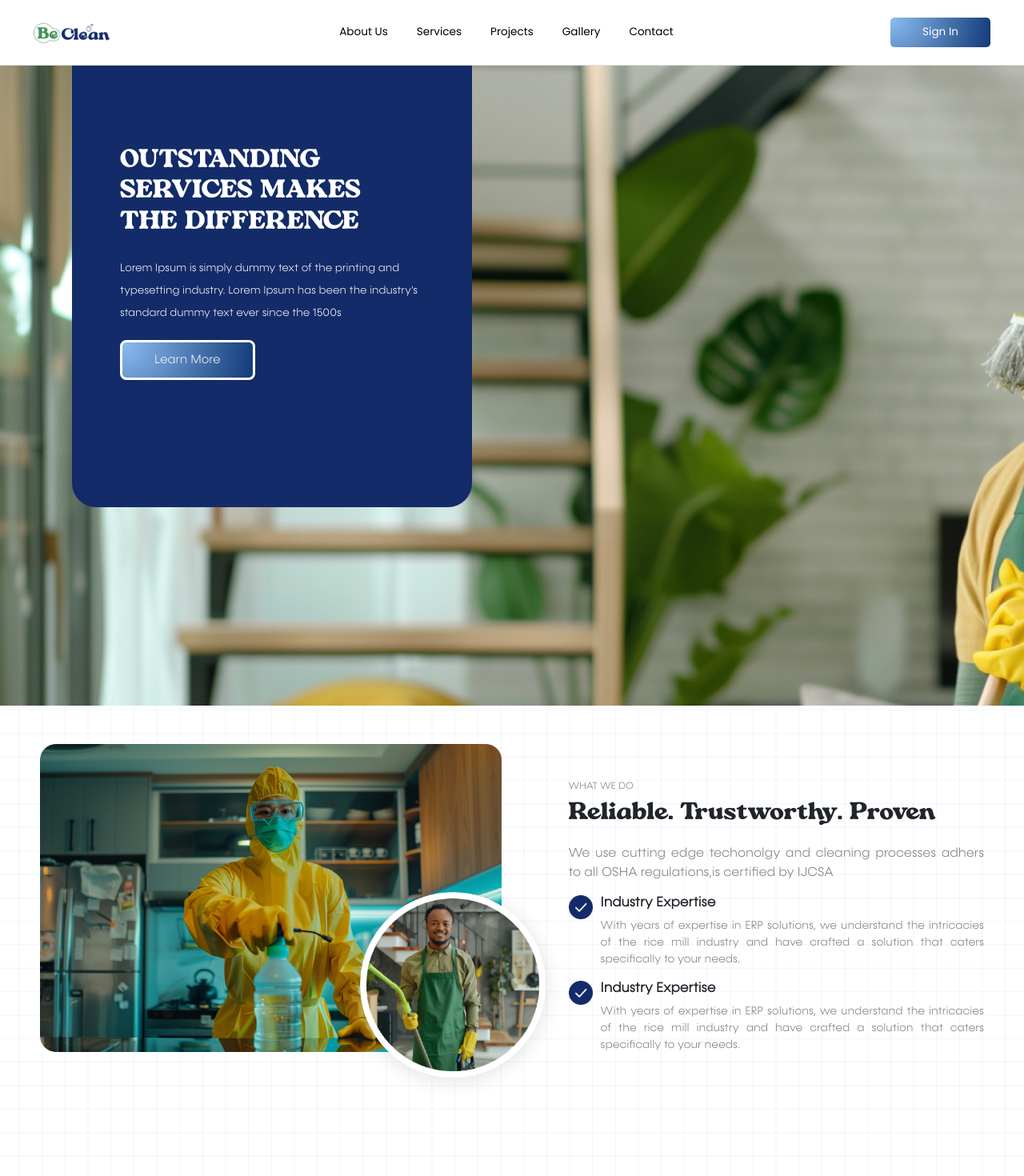
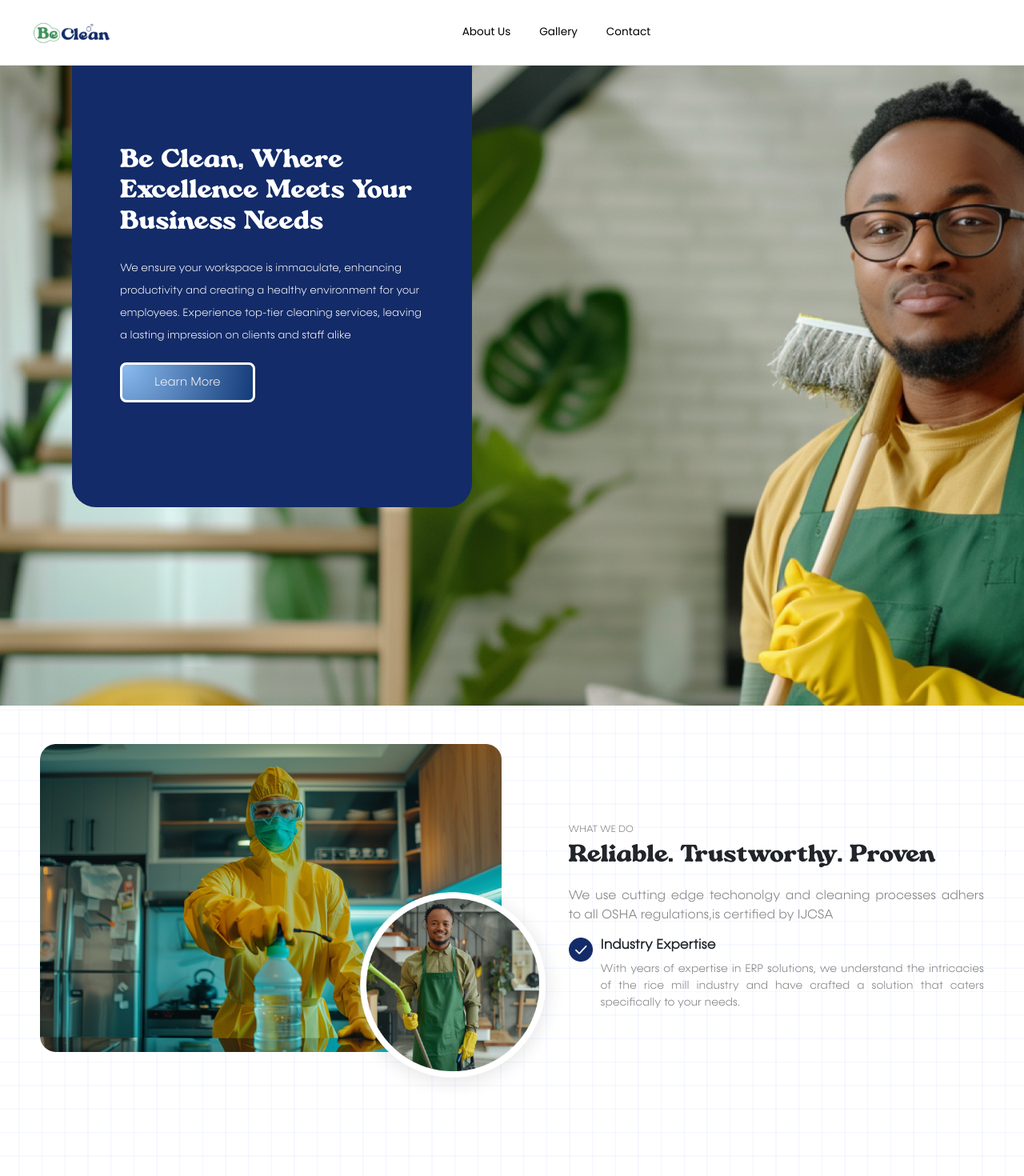
Before and after one commit to subhamexplore/beClean, a React (Create React App) app: page / in a window 1280 px wide. Shown: the top 1470 px of the page at 80% size. Built offline with nearby package versions, Linux system fonts and the light colour scheme.

Commit message:
changes added

```diff
--- a/src/assets/styles/Home.css
+++ b/src/assets/styles/Home.css
@@ -5,10 +5,20 @@
 }
 .Bann-ri {
   background-image: url("../images/home.png");
-  /* background-position: center; */
+  background-position: center;
   background-repeat: no-repeat;
   background-size: cover;
   height: 100vh;
+}
+@media(max-width:1050px){
+  .Bann-ri {
+    background-position: -300px 0;
+  }
+}
+@media(max-width:860px){
+  .Bann-ri {
+    background-position: -400px 0;
+  }
 }
 #astro {
   font-family: astro-earth;
@@ -22,6 +32,18 @@
   border-radius: 0 0 30px 30px;
   margin: 0 90px;
   line-height: 28px;
+}
+@media(max-width:945px){
+  .blue-box {
+    background-color: #132b68;
+    height: auto;
+    width: 400px;
+    padding: 100px 50px 60px 50px;
+    color: white;
+    border-radius: 0 0 30px 30px;
+    margin: 0 90px;
+    line-height: 28px;
+  }
 }
 @media(max-width:690px){
     .blue-box{
--- a/src/components/Navbar.js
+++ b/src/components/Navbar.js
@@ -34,16 +34,6 @@ const Navbar = () => {
                 </Link>
               </li>
               <li className="nav-item">
-                <a className="nav-link" href="#">
-                    Services
-                </a>
-              </li>
-              <li className="nav-item">
-                <a className="nav-link">
-                  Projects
-                </a>
-              </li>
-              <li className="nav-item">
                 <Link className="nav-link" to={'/gallery'}>
                   Gallery
                 </Link>
@@ -54,11 +44,6 @@ const Navbar = () => {
                 </Link>
               </li>
             </ul>
-            <form className="d-flex" role="search">
-              <button className="nav-button btn" type="submit">
-                Sign In
-              </button>
-            </form>
           </div>
         </div>
       </nav>
--- a/src/pages/Abouts.js
+++ b/src/pages/Abouts.js
@@ -75,16 +75,19 @@ const Abouts = () => {
       <div className="Bann-ri" id="ab">
         <div className="blue-box">
           <h1 className="mb-4" id="astro" style={{ fontSize: "2rem" }}>
-            SERVICES THAT ADHERE TO ALL YOUR NEEDSs
+            Services That Adhere To All Your Need
           </h1>
           <p style={{ fontSize: "0.85rem" }}>
-            Lorem Ipsum is simply dummy text of the printing and typesetting
-            industry. Lorem Ipsum has been the industry's standard dummy text
-            ever since the 1500
+            Our Vision is to provide a trustworthy and quality cleaning service
+            that will far exceed the expectations of the customer the first time
+            around
           </p>
           <div className="button-get-r" type="button">
+            <a
+              href="https://www.honeybook.com/widget/vision_group_cleaning_279052/cf_id/666b72c762383900258d8246"
+              target="_blank"
+            >
               <button
-              onClick={() => nav("/contact")}
                 className="who-btn-gs"
                 style={{
                   border: "3px solid white",
@@ -94,6 +97,7 @@ const Abouts = () => {
               >
                 Contact Us
               </button>
+            </a>
           </div>
         </div>
       </div>
@@ -113,37 +117,40 @@ const Abouts = () => {
           </p>
           <div className="lorem-top" style={{ gap: "10px" }}>
             <div className="lorem">
-              <h5>Lorem Ipsum</h5>
+              <h5>Post & Final Construction Cleaning</h5>
               <p>
-                Lorem Ipsum is simply dummy text of the printing and typesetting
-                industry. Lorem Ipsum has been the industry's standard dummy
-                text ever since the 1500s
+                We offer comprehensive post and final construction cleaning
+                services, ensuring every detail is handled from removing debris
+                and dust to sanitizing surfaces, so your newly renovated space
+                is pristine and ready for use.
               </p>
             </div>
             <div className="lorem">
-              <h5>Lorem Ipsum</h5>
+              <h5>Covid-19 Deep Cleaning & Disinfection</h5>
               <p>
-                Lorem Ipsum is simply dummy text of the printing and typesetting
-                industry. Lorem Ipsum has been the industry's standard dummy
-                text ever since the 1500s
+                We deliver advanced COVID-19 deep cleaning using electrostatic
+                sprayers and CDC-approved disinfectants, ensuring a safe and
+                germ-free workplace.
               </p>
             </div>
           </div>
           <div className="lorem-top mt-3" style={{ gap: "10px" }}>
             <div className="lorem">
-              <h5>Lorem Ipsum</h5>
+              <h5>Commercial Cleaning</h5>
               <p>
-                Lorem Ipsum is simply dummy text of the printing and typesetting
-                industry. Lorem Ipsum has been the industry's standard dummy
-                text ever since the 1500s
+                We specialize in comprehensive commercial cleaning services,
+                including facilities management, janitorial maintenance, and
+                specialized cleaning for malls, offices, schools, and airports,
+                with a focus on safety, efficiency, and top-quality service.
               </p>
             </div>
             <div className="lorem">
-              <h5>Lorem Ipsum</h5>
+              <h5>Residential Cleaning</h5>
               <p>
-                Lorem Ipsum is simply dummy text of the printing and typesetting
-                industry. Lorem Ipsum has been the industry's standard dummy
-                text ever since the 1500s
+                We provide thorough post and final cleaning services before
+                staging and move-in, ensuring your home is pristine and ready to
+                enjoy, from utility rooms and bathrooms to kitchens and
+                bedrooms, using top-quality, products.
               </p>
             </div>
           </div>
@@ -154,7 +161,7 @@ const Abouts = () => {
         </div>
       </div>
 
-      <div className="container slider-container">
+      {/* <div className="container slider-container">
         <Slider {...carosettings}>
           <div className="d-flex justify-content-center caro-div">
             <img className="caro-slide-one" src={caro} alt="" />
@@ -169,8 +176,7 @@ const Abouts = () => {
             <img className="caro-slide-one" src={caro} alt="" />
           </div>
         </Slider>
-      </div>
-      <br />
+      </div> */}
       <br />
       <br />
       <br />
--- a/src/pages/Contact.js
+++ b/src/pages/Contact.js
@@ -88,9 +88,7 @@ const Contact = () => {
               Let's Talk
             </h1>
             <p className="form-cont-p" style={{ color: "#7E7E7E" }}>
-              Lorem Ipsum is simply dummy text of the printing and typesetting
-              industry. Lorem Ipsum has been the industry's standard dummy text
-              ever since the 1500s
+            Get in touch with VISION Group Cleaning today to schedule a service or learn more about how we can keep your spaces immaculate and welcoming.
             </p>
             <div className="d-flex" style={{ gap: "10px" }}>
               <div className="form-m" style={{ width: "100%" }}>
@@ -204,7 +202,7 @@ const Contact = () => {
             </div>
             <div className="det">
               <div>Quick Contact</div>
-              <p className="">info@beclean.com</p>
+              <a href="mailto:inquiries@vgcleaning.com" style={{ textDecoration: "none", color:'black' }} className="">inquiries@vgcleaning.com</a>
             </div>
           </div>
           <div className="contactTxt">
@@ -213,7 +211,7 @@ const Contact = () => {
             </div>
             <div className="det">
               <div>Call Us</div>
-              <p className="">+1 987 654 3210</p>
+              <a href="tel:8179379888" style={{ textDecoration: "none", color:'black' }} className="">817-937-9888</a>
             </div>
           </div>
           <div className="contactTxt">
@@ -223,7 +221,7 @@ const Contact = () => {
             <div className="det">
               <div>Location</div>
               <p className="">
-                1234 Maple AvenueSpringfield, IL 62704
+              2580 W. Camp Wisdom Rd.Suite 100-187 Grand Prairie, TX 75052
               </p>
             </div>
           </div>
--- a/src/pages/Home.js
+++ b/src/pages/Home.js
@@ -15,15 +15,17 @@ const Home = () => {
       <div className="Bann-ri">
         <div className="blue-box">
           <h1 className="mb-4" id="astro" style={{ fontSize: "2rem" }}>
-            OUTSTANDING SERVICES MAKES THE DIFFERENCE{" "}
+            Be Clean, Where Excellence Meets Your Business Needs
           </h1>
           <p style={{ fontSize: "0.85rem" }}>
-            Lorem Ipsum is simply dummy text of the printing and typesetting
-            industry. Lorem Ipsum has been the industry's standard dummy text
-            ever since the 1500s
+            We ensure your workspace is immaculate, enhancing productivity and
+            creating a healthy environment for your employees. Experience
+            top-tier cleaning services, leaving a lasting impression on clients
+            and staff alike
           </p>
           <div className="button-get-r" type="button">
             <button
+              onClick={() => nav("/about")}
               className="who-btn-gs"
               style={{
                 border: "3px solid white",
@@ -66,25 +68,10 @@ const Home = () => {
               </div>
             </div>
           </div>
-          <div className="heading-ri">
-            <img src={Tick} alt="" className="direct-r" />
-            <div>
-              <h3 style={{ fontWeight: "600" }}>Industry Expertise</h3>
-              <div className="dir-m-ri">
-                <p>
-                  With years of expertise in ERP solutions, we understand the
-                  intricacies of the rice mill industry and have crafted a
-                  solution that caters specifically to your needs.
-                </p>
-              </div>
-            </div>
-          </div>
         </div>
       </div>
       <div className="mission-ri">
         <div className="tes-m-ri">
-          <h6 className="fw-light"> SERVICE </h6>
-
           <h2 id="astro">
             Problem solving for all your building maintenance needs.
           </h2>
@@ -96,7 +83,7 @@ const Home = () => {
             its load of clients.
           </p>
           <div className="heading-ri">
-            <img src={Tick} alt="" className="direct-r" />
+            {/* <img src={Tick} alt="" className="direct-r" /> */}
             <div>
               <div className="dir-m-ri">
                 <p>
@@ -108,7 +95,7 @@ const Home = () => {
             </div>
           </div>
           <div className="heading-ri">
-            <img src={Tick} alt="" className="direct-r" />
+            {/* <img src={Tick} alt="" className="direct-r" /> */}
             <div>
               <div className="dir-m-ri">
                 <p>
@@ -121,7 +108,12 @@ const Home = () => {
             </div>
           </div>
           <div className="button-get-r" type="button">
-            <button onClick={()=>nav('/contact')} className="who-btn-gs">Book a free consultation</button>
+            <a
+              href="https://www.honeybook.com/widget/vision_group_cleaning_279052/cf_id/666b72c762383900258d8246"
+              target="_blank"
+            >
+              <button className="who-btn-gs">Book a free consultation</button>
+            </a>
           </div>
         </div>
 
@@ -169,7 +161,12 @@ const Home = () => {
             <li>Wipe and disinfect all workstation tables and chairs.</li>
           </ul>
           <div className="button-get-r" type="button">
-            <button onClick={()=>nav('/contact')} className="who-btn-gs">Book a free consultation</button>
+          <a
+              href="https://www.honeybook.com/widget/vision_group_cleaning_279052/cf_id/666b72c762383900258d8246"
+              target="_blank"
+            >
+              <button className="who-btn-gs">Book a free consultation</button>
+            </a>
           </div>
         </div>
       </div>
@@ -212,7 +209,12 @@ const Home = () => {
             </li>
           </ul>
           <div className="button-get-r" type="button">
-            <button onClick={()=>nav('/contact')} className="who-btn-gs">Book a free consultation</button>
+          <a
+              href="https://www.honeybook.com/widget/vision_group_cleaning_279052/cf_id/666b72c762383900258d8246"
+              target="_blank"
+            >
+              <button className="who-btn-gs">Book a free consultation</button>
+            </a>
           </div>
         </div>
 
@@ -225,7 +227,8 @@ const Home = () => {
         <div className="text-v-r">
           <h5 className="fw-bold" id="astro">
             Codes
-          </h5><br />
+          </h5>
+          <br />
           <ul style={{ color: "black", fontSize: "15px" }}>
             <li>DUNS - 100019735</li>
             <li>CAGE - 8BLG3</li>
@@ -233,7 +236,8 @@ const Home = () => {
           </ul>
           <h5 className="fw-bold" id="astro">
             Memberships:
-          </h5><br />
+          </h5>
+          <br />
           <div style={{ color: "black", fontSize: "15px", lineHeight: "15px" }}>
             <p style={{ color: "black", fontSize: "15px" }}>
               Member of the Chicago Chamber of Commerce
@@ -253,13 +257,24 @@ const Home = () => {
           </div>
           <h5 className="fw-bold" id="astro">
             Certifications:
-          </h5><br />
+          </h5>
+          <br />
           <div style={{ color: "black", fontSize: "15px", lineHeight: "15px" }}>
-            <p style={{ color: "black", fontSize: "15px" }}>Member of the Chicago Chamber of Commerce</p>
-            <p style={{ color: "black", fontSize: "15px" }}>Member of the Shreveport Chamber of Commerce</p>
-            <p style={{ color: "black", fontSize: "15px" }}>Member of the RBCA Regional Black Contractors Association</p>
-            <p style={{ color: "black", fontSize: "15px" }}>Member of the National Black Contractors Association</p>
-            <p style={{ color: "black", fontSize: "15px" }}>Member of the Atlanta Chamber of Commerce</p>
+            <p style={{ color: "black", fontSize: "15px" }}>
+              Member of the Chicago Chamber of Commerce
+            </p>
+            <p style={{ color: "black", fontSize: "15px" }}>
+              Member of the Shreveport Chamber of Commerce
+            </p>
+            <p style={{ color: "black", fontSize: "15px" }}>
+              Member of the RBCA Regional Black Contractors Association
+            </p>
+            <p style={{ color: "black", fontSize: "15px" }}>
+              Member of the National Black Contractors Association
+            </p>
+            <p style={{ color: "black", fontSize: "15px" }}>
+              Member of the Atlanta Chamber of Commerce
+            </p>
           </div>
         </div>
         <div className="rice-b-2">
```
Also changed, not shown: src/assets/styles/Footer.css (+5 -11 lines), src/components/Footer.js (+8 -8 lines). Lines whose indentation alone changed are shown as unchanged.
